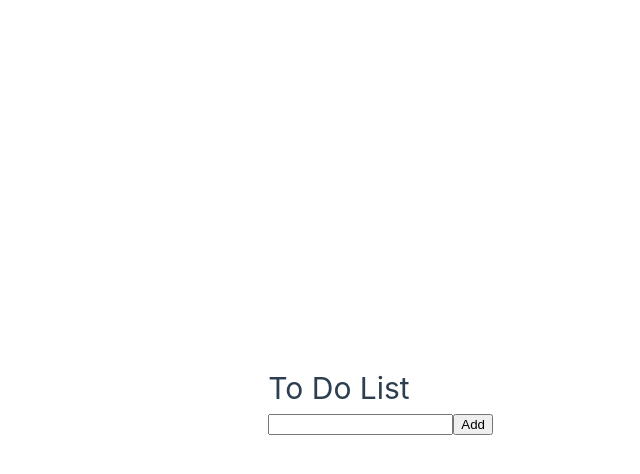
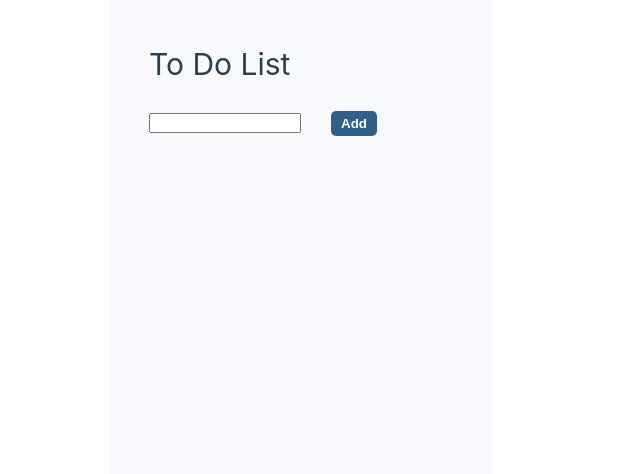
Before and after one commit to VuejsTrainings/vm-pinia-fundamentals, a Vue app: page / in a window 1280 px wide. Shown: the top 474 px of the page, without its empty margins (147-787 px from the left). Built offline with nearby package versions, Linux system fonts and the light colour scheme.

Commit message:
Fin Lesson 4 - adds styles

```diff
--- a/src/components/TodoApp.vue
+++ b/src/components/TodoApp.vue
@@ -13,5 +13,10 @@
 </template>
 
 <style scoped>
-
+.todo-app {
+  padding: 5vh;
+  min-height: 100vh;
+  width: 30vw;
+  background-color: #f7f9fc;
+}
 </style>
--- a/src/components/TodoForm.vue
+++ b/src/components/TodoForm.vue
@@ -18,5 +18,31 @@
 </template>
 
 <style scoped>
-
+form {
+  margin-bottom: 15px;
+}
+input {
+  margin-top: 25px;
+  margin-bottom: 15px;
+  height: 20px;
+  width: 50%;
+}
+button {
+  margin-left: 30px;
+  background-color: #2f6089;
+  padding: 5px 10px;
+  border: none;
+  border-radius: 5px;
+  font-weight: 800;
+  color: white;
+  width: 15%;
+}
+.alert-div {
+  min-height: 25px;
+}
+.alert {
+  color: #d1495b;
+  font-size: 1em;
+  font-weight: 600;
+}
 </style>
--- a/src/components/TodoList.vue
+++ b/src/components/TodoList.vue
@@ -21,7 +21,22 @@
 </template>
 
 <style scoped>
-     .completed{
-        text-decoration: line-through;
-     }
+span {
+  margin: 0 10px;
+  cursor: pointer;
+}
+.item {
+  display: flex;
+  justify-content: center;
+}
+.content {
+  display: flex;
+  font-size: 1.5em;
+  justify-content: space-between;
+  width: 80vw;
+  padding: 5px;
+}
+.completed {
+  text-decoration: line-through;
+}
 </style>
```
